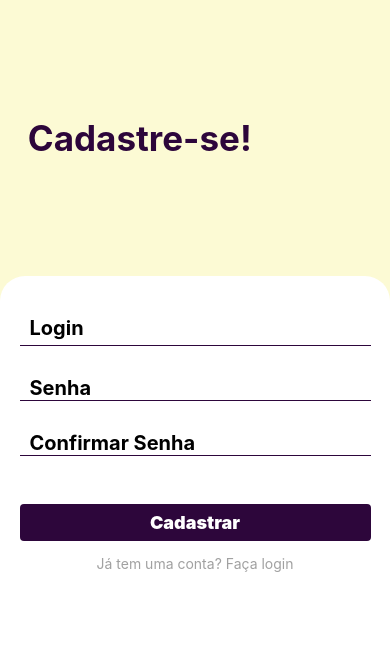
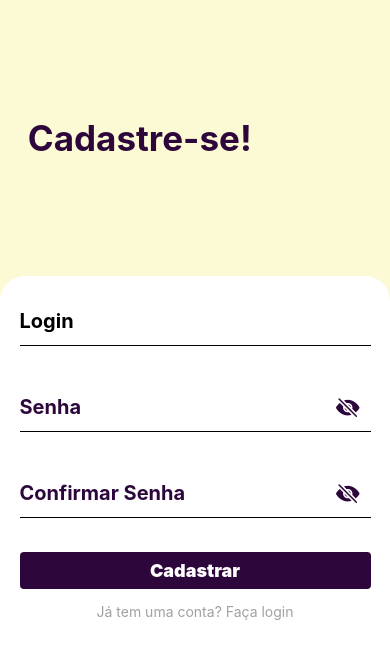
Before and after one commit to jhon5103/Control-ID-1, a React Native app: screen /Register in a window 390 px wide. Shown: the top 658 px of the page. Built offline with nearby package versions, Linux system fonts and the light colour scheme.

Commit message:
Atualizações a animação do delay de 500 pra 400, eye icon na aba registrar

```diff
--- a/src/pages/Login/index.js
+++ b/src/pages/Login/index.js
@@ -42,12 +42,12 @@ export default function Login(){
 
     return(
         <View style={styles.container}>
-          <Animatable.View animation="fadeInLeft" delay={500} style={styles.containerBemvindo}>
+          <Animatable.View animation="fadeInLeft" delay={400} style={styles.containerBemvindo}>
             <Text style={styles.title}> Bem-vindo! </Text>
 
           </Animatable.View>
 
-           <Animatable.View animation="fadeInUp" delay={500} style={styles.containerForm}>
+           <Animatable.View animation="fadeInUp" delay={400} style={styles.containerForm}>
             <TextInput style={styles.inputLogin} placeholder='Login'
               value={login} onChangeText={(texto)=> setLogin(texto)}
             />
--- a/src/pages/Register/index.js
+++ b/src/pages/Register/index.js
@@ -7,7 +7,10 @@ import { useNavigation } from "@react-navigation/native";
 
 export default function Register() {
     const navigation = useNavigation();
-
+    const handleGoToLogin = () => {
+        navigation.navigate('Login');
+      };
+    const [mostrarSenha, setMostrarSenha] = useState(true);
     const [login, setLogin] = useState("");
     const [senha, setSenha] = useState("");
     const [confirmSenha, setConfirmSenha] = useState("");
@@ -30,11 +33,11 @@ export default function Register() {
 
     return(
         <View style={styles.container}>
-            <Animatable.View animation="fadeInLeft" delay={500} style={styles.containerBemvindo}>
+            <Animatable.View animation="fadeInLeft" delay={400} style={styles.containerBemvindo}>
                 <Text style={styles.title}> Cadastre-se! </Text>
             </Animatable.View>
 
-            <Animatable.View animation="fadeInUp" delay={500} style={styles.containerForm}>
+            <Animatable.View animation="fadeInUp" delay={400} style={styles.containerForm}>
                 <TextInput
                     style={styles.inputLogin}
                     placeholder='Login'
@@ -42,21 +45,52 @@ export default function Register() {
                     onChangeText={(texto)=> setLogin(texto)}
                 />
 
+
+
+
+
+                <View style={styles.eyeContainer}>
+
+
                     <TextInput
                         style={styles.inputSenha}
                         placeholder='Senha'
-                    secureTextEntry={true}
+                        secureTextEntry={mostrarSenha}
                         value={senha}
                         onChangeText={(texto)=> setSenha(texto)}
                     />
+                    <TouchableOpacity style={styles.eye}  onPress={()=>setMostrarSenha(!mostrarSenha)}>
+                    { mostrarSenha?
+                    <Ionicons name='eye-off' color='#2D063B' size={25}/>
+                    :
+                    <Ionicons name='eye' color='#2D063B' size={25}/>
+
+                    }
+
+                    </TouchableOpacity>
+                </View>
+
+                <View style={styles.eyeContainer}>
 
                     <TextInput
                         style={styles.inputSenha}
                         placeholder='Confirmar Senha'
-                    secureTextEntry={true}
+                        secureTextEntry={mostrarSenha}
                         value={confirmSenha}
                         onChangeText={(texto)=> setConfirmSenha(texto)}
                     />
+
+                    <TouchableOpacity style={styles.eye}  onPress={()=>setMostrarSenha(!mostrarSenha)}>
+                    { mostrarSenha?
+                    <Ionicons name='eye-off' color='#2D063B' size={25}/>
+                    :
+                    <Ionicons name='eye' color='#2D063B' size={25}/>
+
+                    }
+
+                    </TouchableOpacity>
+                </View>
+
 
                 <Text style={styles.errorMessage}>{errorMessage}</Text>
 
@@ -66,7 +100,7 @@ export default function Register() {
                     <Text style={styles.buttonTextAcessar}>Cadastrar</Text>
                 </TouchableOpacity>
 
-                <TouchableOpacity style={styles.buttonGoLogin} onPress={() => navigation.navigate('Login')}>
+                <TouchableOpacity style={styles.buttonGoLogin} onPress={handleGoToLogin}>
                     <Text style={styles.buttonTextGoLogin}>Já tem uma conta? Faça login</Text>
                 </TouchableOpacity>
 
--- a/src/pages/Register/styles.js
+++ b/src/pages/Register/styles.js
@@ -3,7 +3,7 @@ import { StyleSheet } from 'react-native';
 const styles = StyleSheet.create({
     container: {
         flex: 1,
-        backgroundColor:  "#FCFAD4", // Adicionei uma cor de fundo branca, mas você pode alterar
+        backgroundColor:  "#FCFAD4",
     },
     containerBemvindo: {
 
@@ -23,26 +23,24 @@ const styles = StyleSheet.create({
     title: {
         fontSize: 35,
         fontWeight: 'bold',
-        color: '#2D063B', // Você pode ajustar a cor
+        color: '#2D063B',
     },
-    inputLogin: {
-        marginTop: 35,
-        borderBottomWidth: 1,
-        borderBottomColor: '#2D063B',
-        marginBottom: 30,
-        fontWeight: "bold",
-        fontSize: 20,
-        paddingHorizontal: 10,
-        paddingVertical: 5,
-    },
-    inputSenha: {
-        borderBottomWidth: 1,
-        borderBottomColor: '#2D063B',
-        marginBottom: 30,
-        fontSize: 20,
-        paddingHorizontal: 10,
-        fontWeight: "bold",
-    },
+    inputLogin:{
+        fontSize:20,
+        fontWeight:'bold',
+        marginTop:20,
+        borderBottomWidth:1,
+        height:50,
+        marginBottom:16,
+
+      },
+      inputSenha:{
+        color:'#2D063B',
+        fontWeight:'bold',
+        width:'90%',
+        fontSize:20,
+
+      },
     buttonAcessar: {
         backgroundColor: '#2D063B',
         borderRadius:4,
@@ -64,7 +62,32 @@ const styles = StyleSheet.create({
     },
     buttonTextGoLogin:{
         color:'#a1a1a1'
-    }
+    },
+    eyeContainer:{
+        flexDirection:'row',
+        with:'100%',
+        fontSize:20,
+        fontWeight:'bold',
+        marginTop:20,
+        borderBottomWidth:1,
+        height:50,
+        marginBottom:16,
+       //backgroundColor:'black'
+    },
+    eye:{
+        // backgroundColor:'red',
+         width:'13%',
+         height:50,
+         justifyContent:'center',
+         alignItems:'center'
+       },
+       errorMessage: {
+        fontSize: 12,
+        color:"red",
+        fontWeight: "bold",
+        justifyContent:'flex-start'
+      }
+
 })
 
 export default styles
```
Lines whose indentation alone changed are shown as unchanged.
